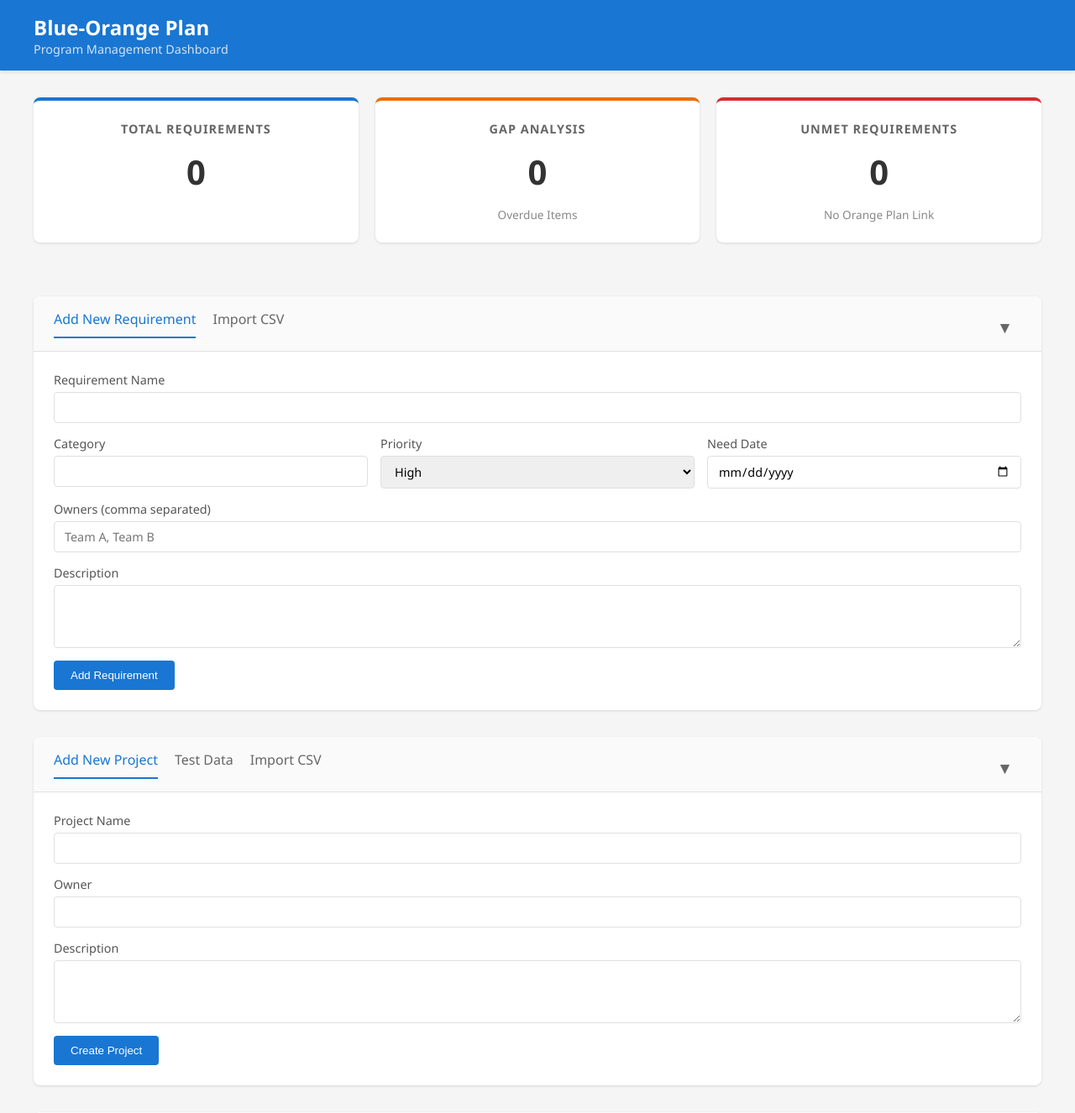
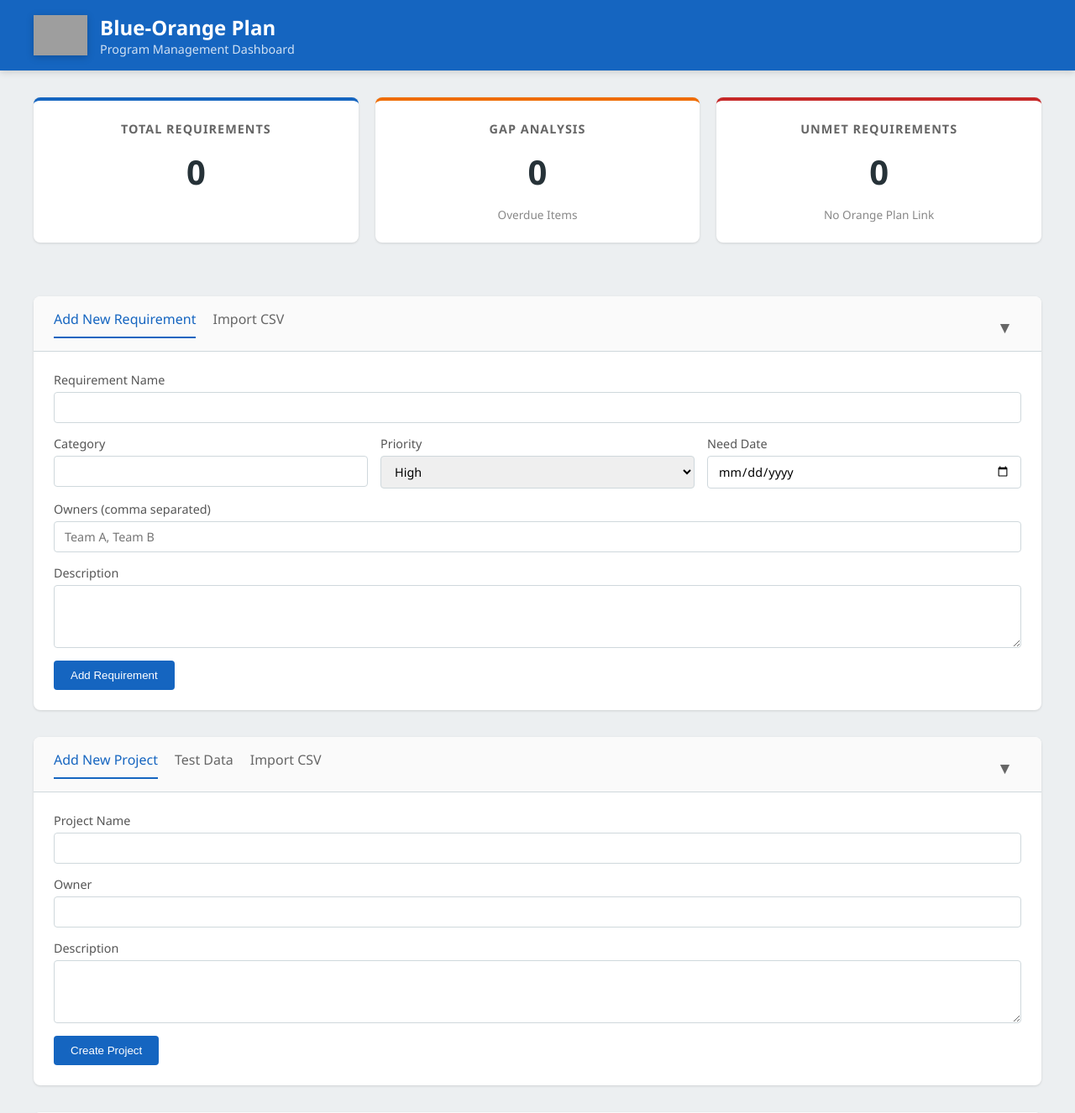
Before and after one commit to tssudhish/blue_orange_plan, a FastAPI app: page /dashboard in a window 1280 px wide. Shown: the top 1326 px of the page at 84% size. Run offline with FastAPI, Linux system fonts and the light colour scheme; grey boxes are pictures that could not be loaded.

Commit message:
logo updated.

```diff
--- a/src/main.py
+++ b/src/main.py
@@ -103,6 +103,7 @@ def read_unmet_requirements(db: Session = Depends(get_db)):
 # Setup templates and static files
 templates = Jinja2Templates(directory="src/templates")
 app.mount("/static", StaticFiles(directory="src/static"), name="static")
+app.mount("/resources", StaticFiles(directory="resources"), name="resources")
 
 @app.post("/dashboard/add-requirement")
 async def add_requirement_ui(
--- a/src/static/style.css
+++ b/src/static/style.css
@@ -1,11 +1,11 @@
 :root {
-    --primary-blue: #1976d2;
-    --primary-orange: #ed6c02;
-    --danger-red: #d32f2f;
-    --bg-color: #f5f5f5;
+    --primary-blue: #1565c0;
+    --primary-orange: #ef6c00;
+    --danger-red: #c62828;
+    --bg-color: #eceff1;
     --card-bg: #ffffff;
-    --text-color: #333333;
-    --border-color: #e0e0e0;
+    --text-color: #263238;
+    --border-color: #cfd8dc;
 }
 
 body {
@@ -20,7 +20,7 @@ header {
     background-color: var(--primary-blue);
     color: white;
     padding: 1rem 0;
-    box-shadow: 0 2px 4px rgba(0,0,0,0.1);
+    box-shadow: 0 2px 8px rgba(0,0,0,0.15);
 }
 
 .container {
@@ -167,3 +167,15 @@ header p { margin: 0; opacity: 0.8; font-size: 0.9rem; }
     justify-content: space-between;
     align-items: center;
 }
+
+.header-flex {
+    display: flex;
+    align-items: center;
+    gap: 15px;
+}
+
+.app-logo {
+    height: 48px;
+    width: auto;
+    filter: drop-shadow(0 2px 4px rgba(0,0,0,0.2));
+}
--- a/src/templates/dashboard.html
+++ b/src/templates/dashboard.html
@@ -5,12 +5,16 @@
     <meta name="viewport" content="width=device-width, initial-scale=1.0">
     <title>Blue-Orange Plan Dashboard</title>
     <link rel="stylesheet" href="{{ url_for('static', path='/style.css') }}">
+    <link rel="icon" href="{{ url_for('resources', path='/icon.png') }}">
 </head>
 <body>
     <header>
-        <div class="container">
-            <h1>Blue-Orange Plan</h1>
-            <p>Program Management Dashboard</p>
+        <div class="container header-flex">
+            <img src="{{ url_for('resources', path='/icon.png') }}" alt="Logo" class="app-logo">
+            <div>
+                <h1>Blue-Orange Plan</h1>
+                <p>Program Management Dashboard</p>
+            </div>
         </div>
     </header>
 
```
Also changed, not shown: src/templates/project_import_confirm.html (+7 -3 lines), 3 other files.
